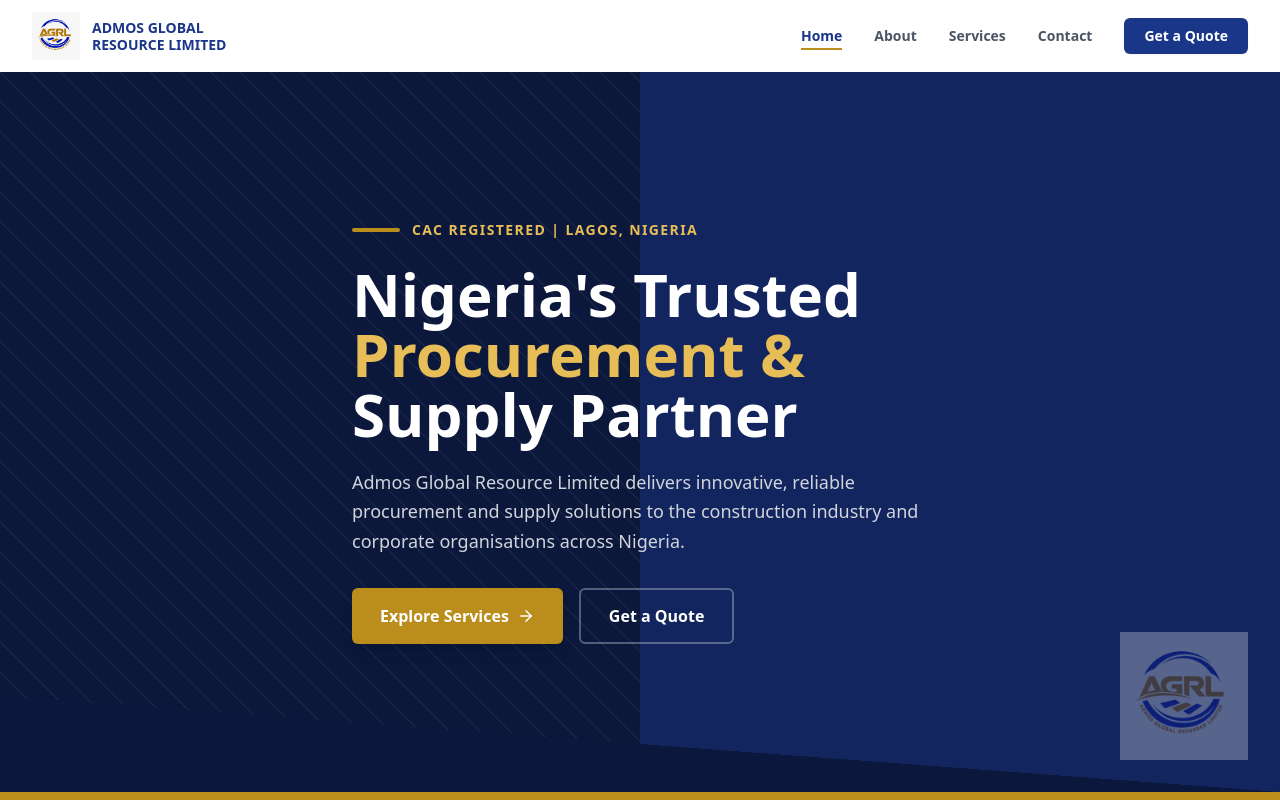
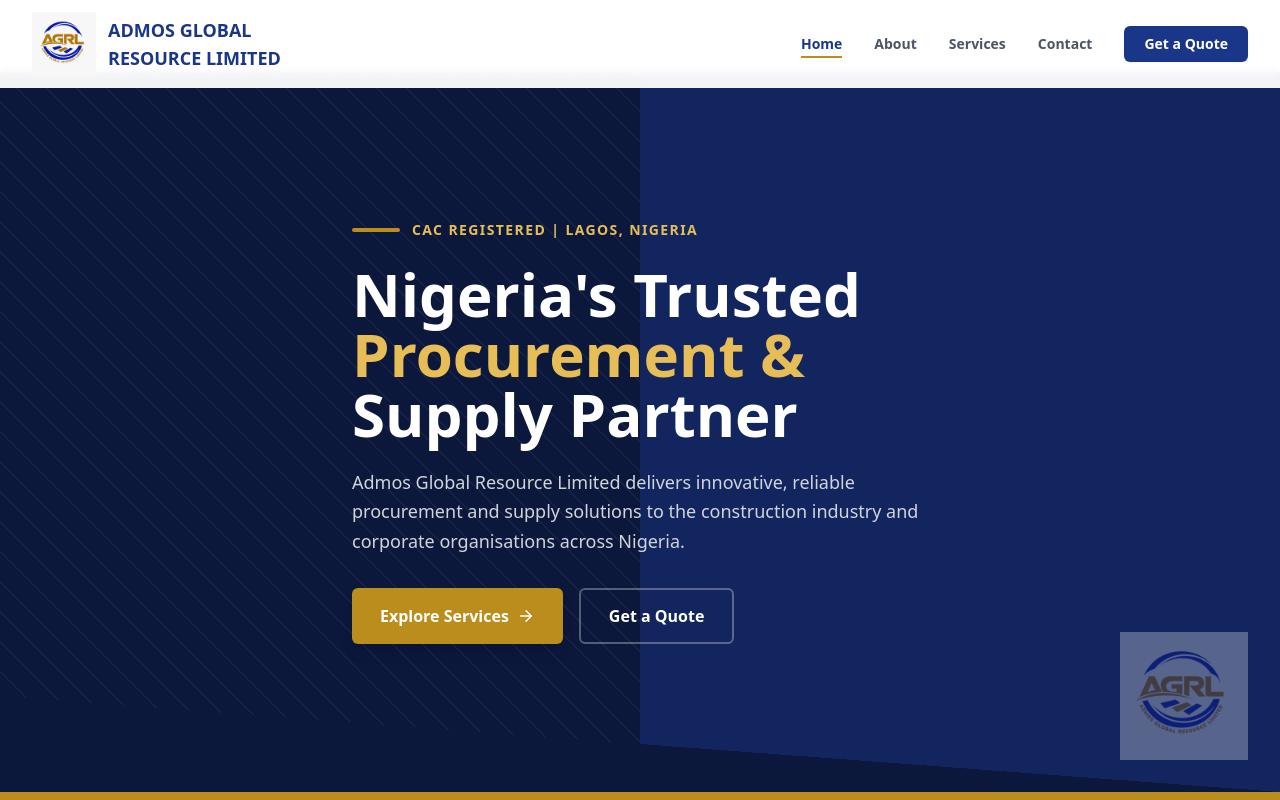
Before and after one commit to BremaBoy/admosglobalresource, a React (Vite) app: page / in a window 1280 px wide. Shown: the top 800 px of the page. Built offline with nearby package versions, Linux system fonts and the light colour scheme.

Commit message:
chore: increase navbar logo and text sizes

```diff
--- a/src/components/Navbar.tsx
+++ b/src/components/Navbar.tsx
@@ -38,13 +38,13 @@
           <img
             src={agrlLogo}
             alt="AGRL Logo"
-            className="h-12 w-12 object-contain"
+            className="h-14 w-14 sm:h-16 sm:w-16 object-contain"
           />
           <div className="hidden sm:block">
-            <p className="font-display font-bold text-[hsl(225,68%,32%)] text-sm leading-tight">
+            <p className="font-display font-bold text-[hsl(225,68%,32%)] text-base sm:text-lg leading-tight">
               ADMOS GLOBAL
             </p>
-            <p className="font-display font-bold text-[hsl(225,68%,32%)] text-sm leading-tight">
+            <p className="font-display font-bold text-[hsl(225,68%,32%)] text-base sm:text-lg leading-tight">
               RESOURCE LIMITED
             </p>
           </div>
```
